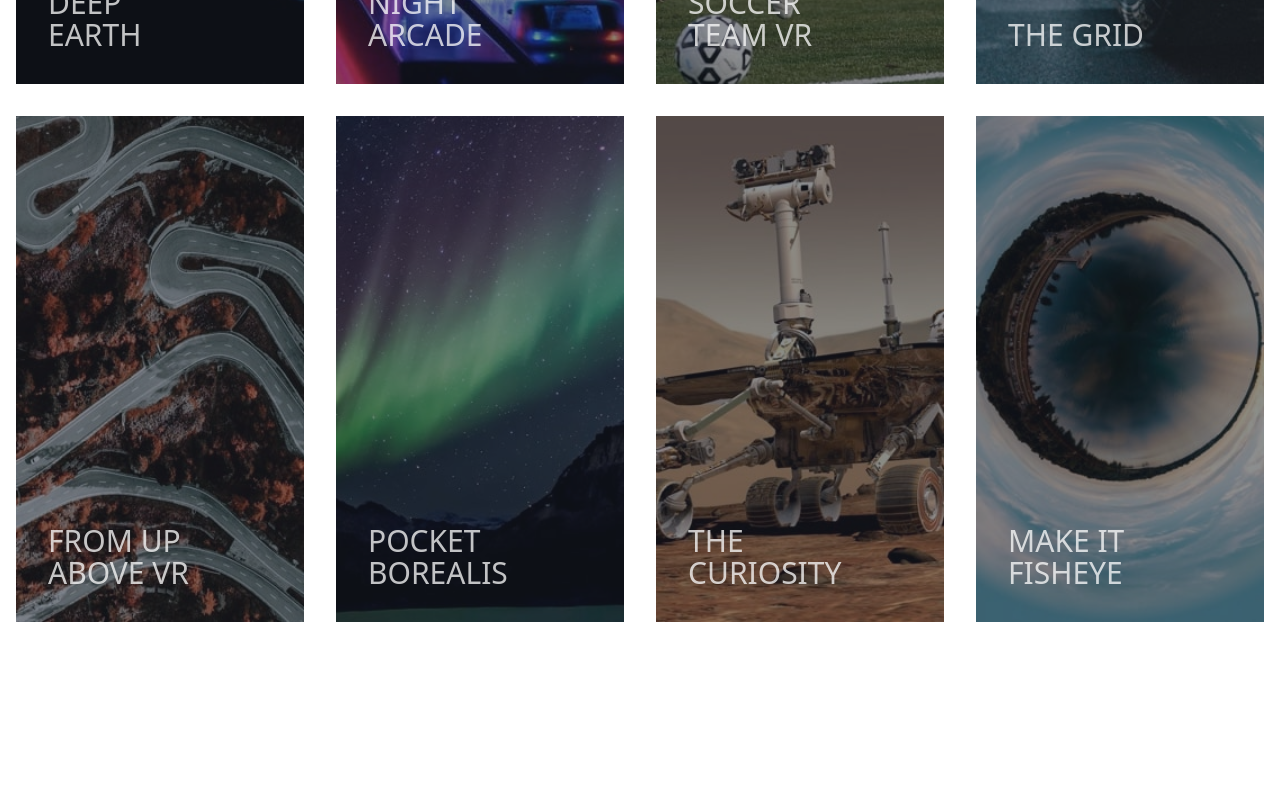
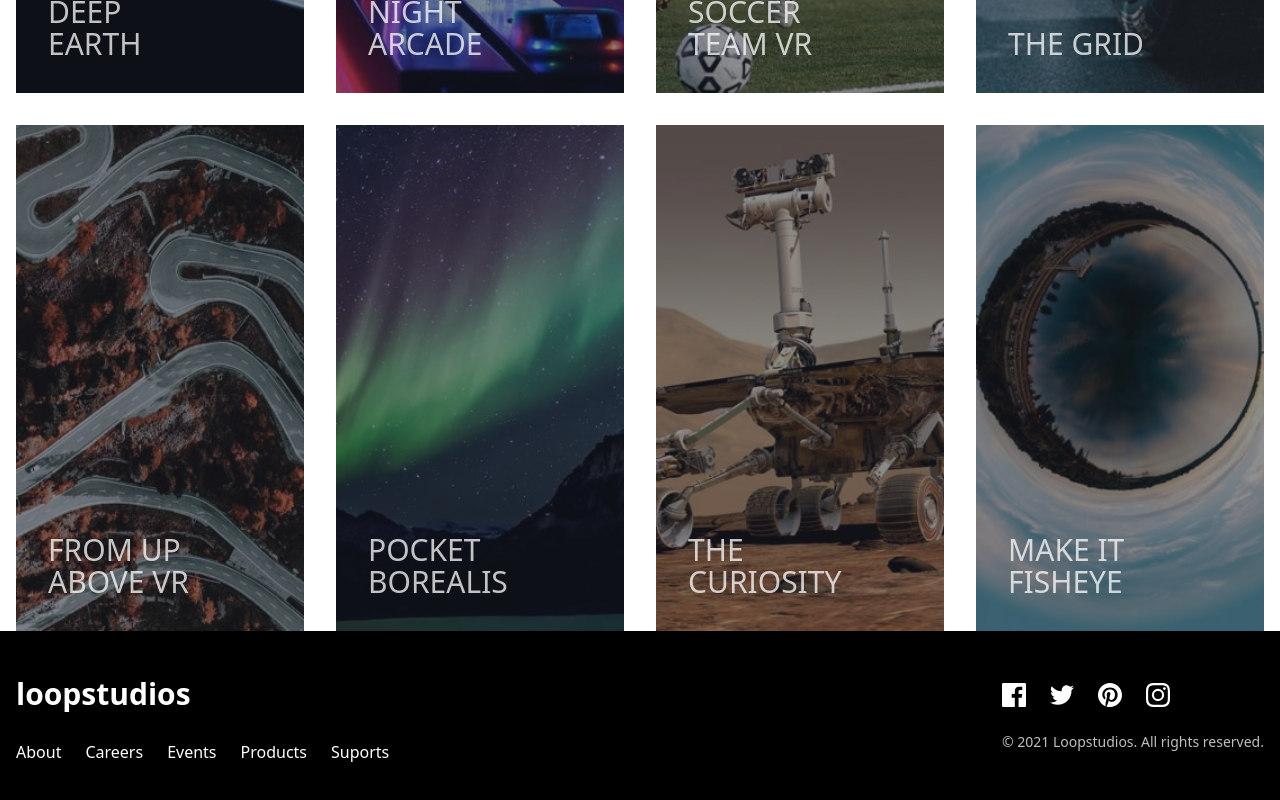
Before and after one commit to rahulkhimsuriya/frontendmentor-loopstudios-landing-page, a Nuxt app: page / in a window 1280 px wide. Shown: the part 1510-2310 px from the top of the page. Before the commit the page ends 2132 px from the top, so only its background shows below. Built offline with nearby package versions, Linux system fonts and the light colour scheme.

Commit message:
create footer section

```diff
--- a/components/BaseNavbar.vue
+++ b/components/BaseNavbar.vue
@@ -1,7 +1,7 @@
 <template>
   <nav class="flex items-center justify-between">
     <div class="z-50">
-      <h1 class="text-white font-semibold text-2xl">loopstudios</h1>
+      <Logo />
     </div>
 
     <button
--- /dev/null
+++ b/components/Logo.vue
@@ -0,0 +1,11 @@
+<template>
+  <NuxtLink :to="{ name: 'index' }" class="text-white font-semibold text-3xl">
+    loopstudios
+  </NuxtLink>
+</template>
+
+<script>
+export default {
+  name: 'Logo',
+}
+</script>
--- a/layouts/default.vue
+++ b/layouts/default.vue
@@ -17,6 +17,71 @@
     <main class="px-4 container mx-auto">
       <Nuxt />
     </main>
+
+    <footer class="bg-black py-10">
+      <div class="px-4 container mx-auto text-center md:text-left">
+        <div
+          class="flex flex-col md:flex-row items-center justify-between space-y-10 md:space-y-0"
+        >
+          <div class="space-y-6">
+            <Logo />
+
+            <ul class="flex space-x-6">
+              <li class="text-white hover:opacity-75">
+                <NuxtLink :to="{ name: 'index' }">About</NuxtLink>
+              </li>
+              <li class="text-white hover:opacity-75">
+                <NuxtLink :to="{ name: 'index' }">Careers</NuxtLink>
+              </li>
+              <li class="text-white hover:opacity-75">
+                <NuxtLink :to="{ name: 'index' }">Events</NuxtLink>
+              </li>
+              <li class="text-white hover:opacity-75">
+                <NuxtLink :to="{ name: 'index' }">Products</NuxtLink>
+              </li>
+              <li class="text-white hover:opacity-75">
+                <NuxtLink :to="{ name: 'index' }">Suports</NuxtLink>
+              </li>
+            </ul>
+          </div>
+
+          <div class="space-y-6">
+            <ul
+              class="flex items-center justify-center md:justify-start space-x-6"
+            >
+              <li class="text-white hover:opacity-75 cursor-pointer">
+                <img
+                  src="~/assets/images/icon-facebook.svg"
+                  alt="icon facebook"
+                />
+              </li>
+              <li class="text-white hover:opacity-75 cursor-pointer">
+                <img
+                  src="~/assets/images/icon-twitter.svg"
+                  alt="icon twitter"
+                />
+              </li>
+              <li class="text-white hover:opacity-75 cursor-pointer">
+                <img
+                  src="~/assets/images/icon-pinterest.svg"
+                  alt="icon pinterest"
+                />
+              </li>
+              <li class="text-white hover:opacity-75 cursor-pointer">
+                <img
+                  src="~/assets/images/icon-instagram.svg"
+                  alt="icon instagram"
+                />
+              </li>
+            </ul>
+
+            <p class="text-sm text-white opacity-75">
+              © 2021 Loopstudios. All rights reserved.
+            </p>
+          </div>
+        </div>
+      </div>
+    </footer>
   </div>
 </template>
 
```
